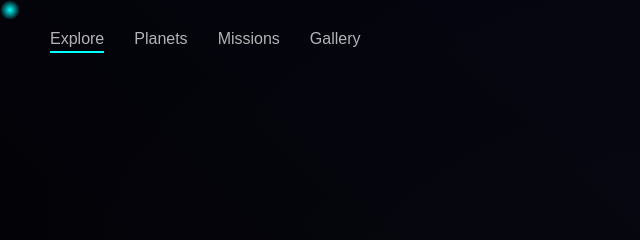
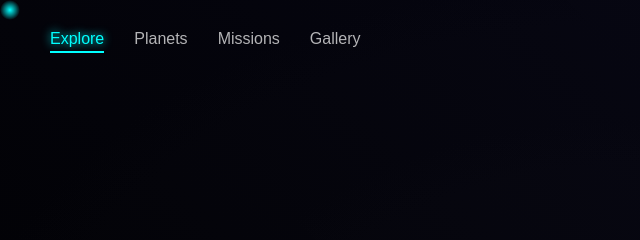
Before and after one commit to shreysherikar/SCProject, a plain HTML site: page index.html in a window 1280 px wide. In both pictures the pointer is over the link "Explore". Shown: the top 240 px of the page, 0-640 px from the left. Drawn offline with Linux system fonts and the light colour scheme; a script that the page names is missing.

Commit message:
Making the styling better

```diff
--- a/style.css
+++ b/style.css
@@ -285,14 +285,10 @@ transition: all 0.3s ease;
 position: relative;
 }
 
-
-
-
-
-
-
-
-
+.nav-item:hover {
+color: #00ffff;
+text-shadow: 0 0 10px #00ffff;
+}
 
 .nav-item::after {
 content: '';
```
